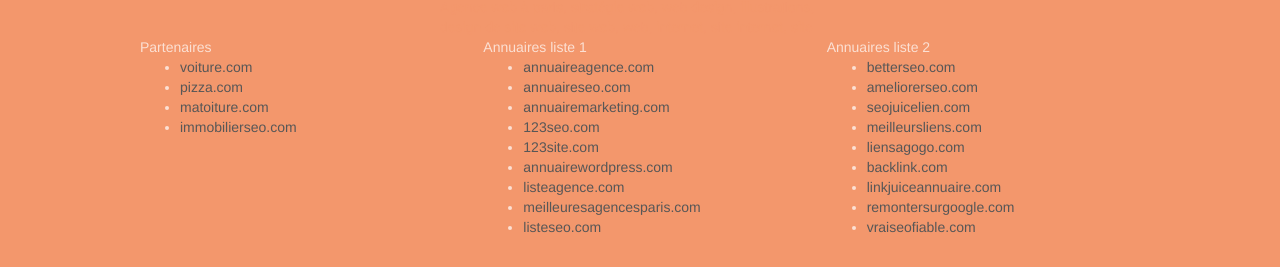
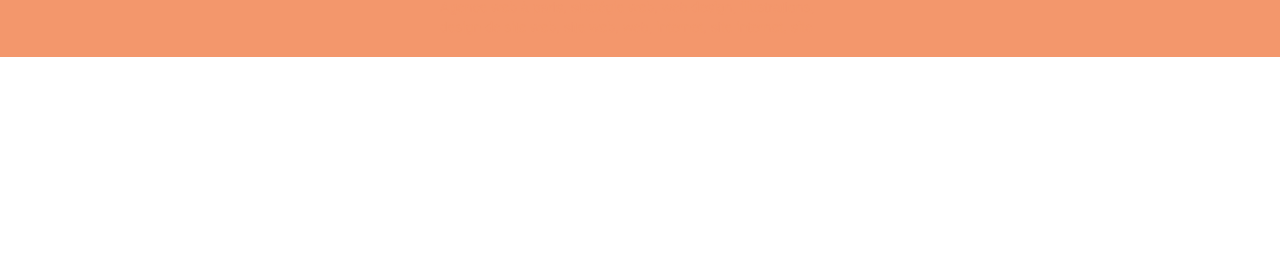
Before and after one commit to fabrejordan06/P4_OCR_master, a plain HTML site: page index.html in a window 1280 px wide. Shown: the part 3414-3681 px from the top of the page. After the commit the page ends 3471 px from the top, so only its background shows below. Drawn offline with Linux system fonts and the light colour scheme.

Commit message:
1915_230323_P4

```diff
--- a/index.html
+++ b/index.html
@@ -246,45 +246,6 @@
 					</div>
 					<div class="keywords" style="color:#F3976C;">Agence web à paris, stratégie web, web design, illustrations, design de site web, site web, web, internet, site internet, site</div>
 				</div>
-				<div class="row">
-					<div class="col-sm-4">
-						Partenaires
-							<ul>
-								<li><a href="voiture.com">voiture.com</a></li>
-								<li><a href="pizza.com">pizza.com</a></li>
-								<li><a href="matoiture.com">matoiture.com</a></li>
-								<li><a href="immobilierseo.com">immobilierseo.com</a></li>
-							</ul>
-					</div>
-					<div class="col-sm-4">
-						Annuaires liste 1
-						<ul>
-							<li><a href="annuaireagence.com">annuaireagence.com</a></li>
-							<li><a href="annuaireseo.com">annuaireseo.com</a></li>
-							<li><a href="annuairemarketing.com">annuairemarketing.com</a></li>
-							<li><a href="123seoture.com">123seo.com</a></li>
-							<li><a href="123site.com">123site.com</a></li>
-							<li><a href="annuairewordpress.com">annuairewordpress.com</a></li>
-							<li><a href="listeagence.com">listeagence.com</a></li>
-							<li><a href="meilleuresagencesparis.com">meilleuresagencesparis.com</a></li>
-							<li><a href="listeseo.com">listeseo.com</a></li>
-						</ul>
-					</div>
-					<div class="col-sm-4">
-						Annuaires liste 2
-						<ul>
-							<li><a href="betterseo.com">betterseo.com</a></li>
-							<li><a href="ameliorerseo.com">ameliorerseo.com</a></li>
-							<li><a href="seojuicelien.com">seojuicelien.com</a></li>
-							<li><a href="meilleursliens.com">meilleursliens.com</a></li>
-							<li><a href="liensagogo.com">liensagogo.com</a></li>
-							<li><a href="backlink.com">backlink.com</a></li>
-							<li><a href="linkjuiceannuaire.com">linkjuiceannuaire.com</a></li>
-							<li><a href="remontersurgoogle.com">remontersurgoogle.com</a></li>
-							<li><a href="vraiseofiable.com">vraiseofiable.com</a></li>
-						</ul>
-					</div>
-				</div>
 			</div>
 		</div>
 	</div>
```
Also changed, not shown: contact.html (+8 -7 lines), img/3.webp (added).
